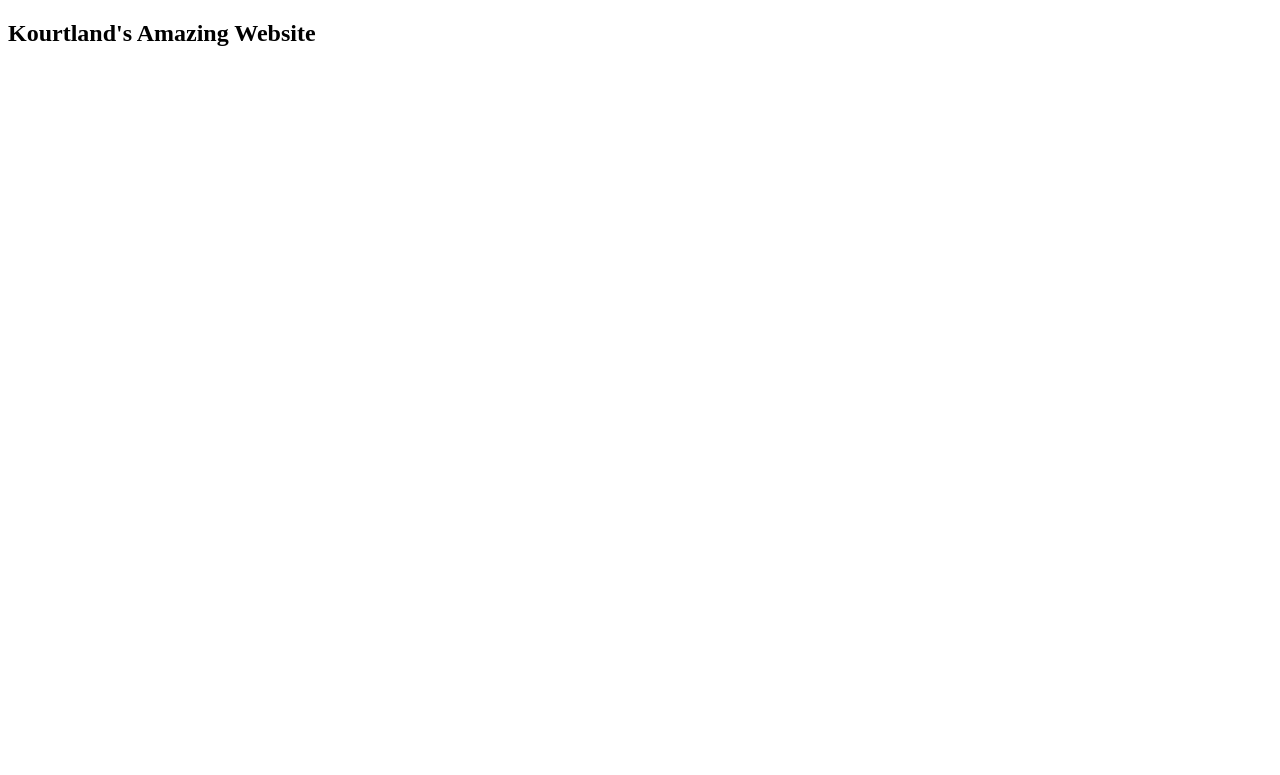
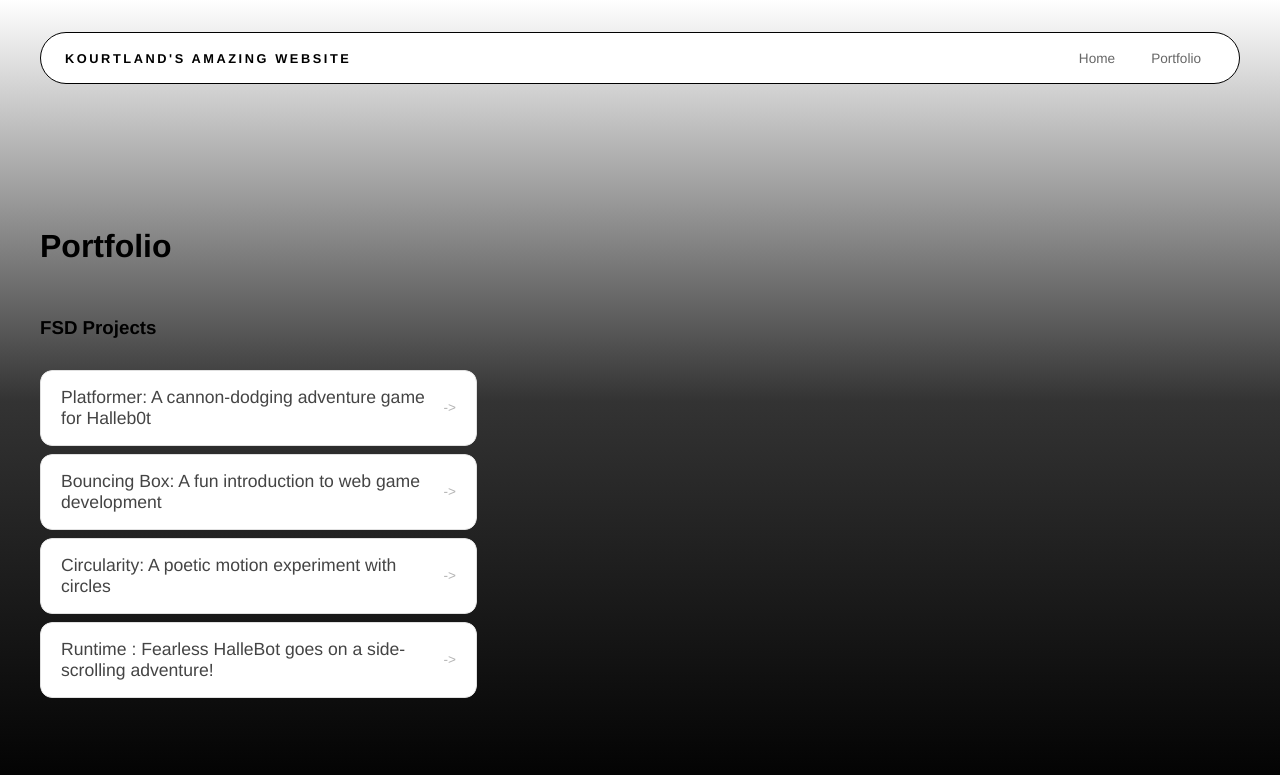
Before and after one commit to Kourtland/Kourtland.github.io, a plain HTML site: page portfolio.html in a window 1280 px wide. Drawn offline with Linux system fonts and the light colour scheme.

Commit message:
add portfolio page to website

```diff
--- a/portfolio.html
+++ b/portfolio.html
@@ -2,6 +2,8 @@
 <html>
   <head>
     <title>My Awesome Website</title>
+    <link rel="stylesheet"
+  href="style.css" />
   </head>
 
   <body>
@@ -9,12 +11,38 @@
     <div id="all-contents">
       <nav>
       <h1> Kourtland's Amazing Website</h1>
-      <ul id=""nav-ul">
+      <ul id="nav-ul">
+      <li class="nav-li">
+        <a href="index.html">Home</a>
+      </li>
+      <li class="nav-li">
+        <a
+  href="portfolio.html">Portfolio</a>
+      </li>
+    </ul>
+  </nav>
+      <main>
+        <div class="content">
+          <h1>Portfolio</h1>
+          <h3>FSD Projects</h3>
+          <ul id="portfolio">
+          <li>
+  <a href="fsd-projects/platformer/">Platformer: A cannon-dodging adventure game for Halleb0t</a>
+</li>
+<li>
+  <a href="fsd-projects/bouncing-box/">Bouncing Box: A fun introduction to web game development</a>
+</li>
+<li>
+  <a href="fsd-projects/circularity/">Circularity: A poetic motion experiment with circles</a>
+</li>
+<li>
+ <a href="fsd-projects/runtime/">Runtime : Fearless HalleBot goes on a side-scrolling adventure!</a>
+</li>
 
-      </ul>
-      </nav>
-      <main>
+          </ul>
 
+          <!-- ASD Projects will go here-->
+        </div>
       </main>
     </div>
   </body>
--- a/style.css
+++ b/style.css
@@ -176,3 +176,55 @@ nav h1 {
   background: #000;
   color: #fff;
 }
+/* Portfolio styles */
+.content h1 {
+  color: black;
+}
+
+#portfolio {
+  list-style: none;
+  margin: 0;
+  padding: 0;
+  width: 100%;
+  display: flex;
+  flex-direction: column;
+  gap: 8px;
+}
+
+#portfolio li {
+  border-radius: 12px;
+  overflow: hidden;
+}
+
+#portfolio a {
+  display: flex;
+  justify-content: space-between;
+  align-items: center;
+  text-decoration: none;
+  color: #444;
+  padding: 16px 20px;
+  font-size: 1.1rem;
+  font-weight: 500;
+  background: #fff;
+  border: 1px solid #e0e0e0;
+  border-radius: 12px;
+  transition: background 0.25s ease, color 0.25s ease, transform 0.25s ease;
+}
+
+#portfolio a:hover {
+  background: #000;
+  color: #fff;
+  transform: translateX(4px);
+}
+
+#portfolio a::after {
+  content: "->";
+  font-size: 0.85rem;
+  opacity: 0.4;
+  transition: opacity 0.25s ease;
+  white-space: nowrap;
+}
+
+#portfolio a:hover::after {
+  opacity: 1;
+}
```
